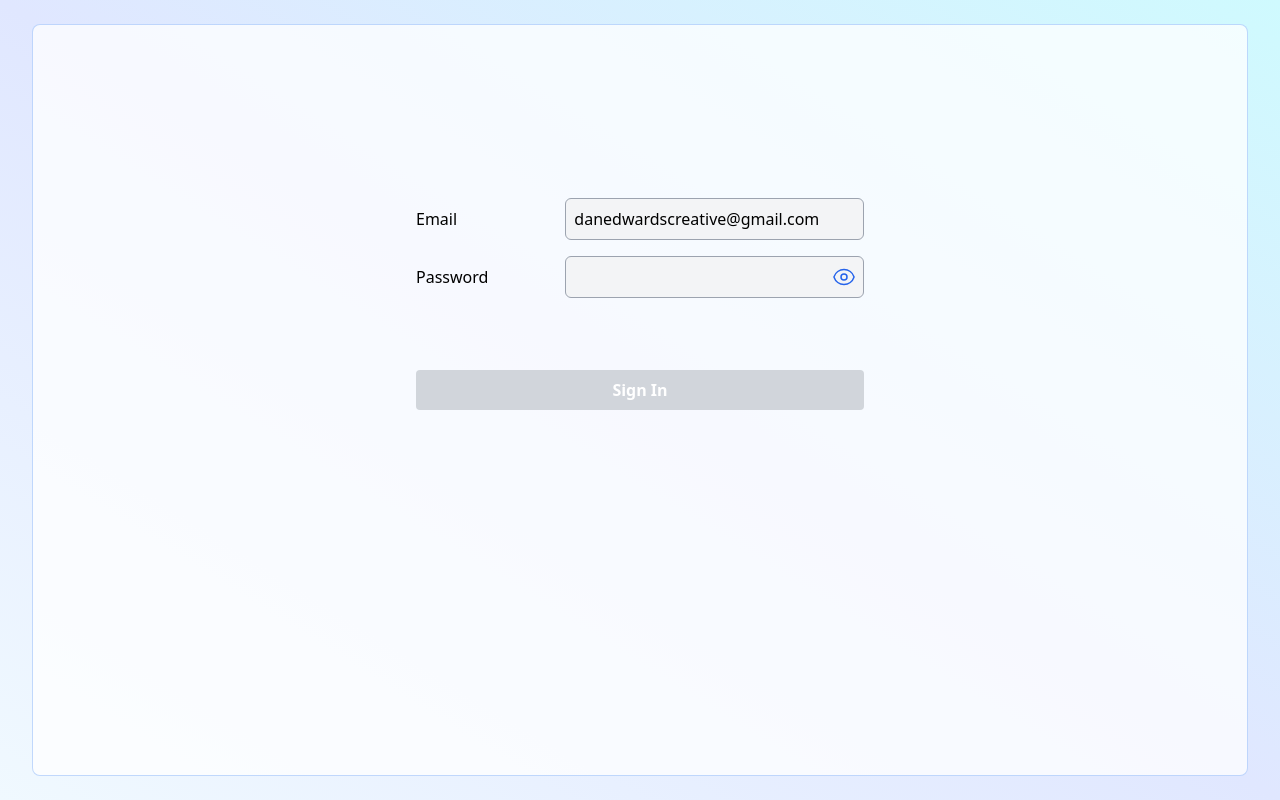
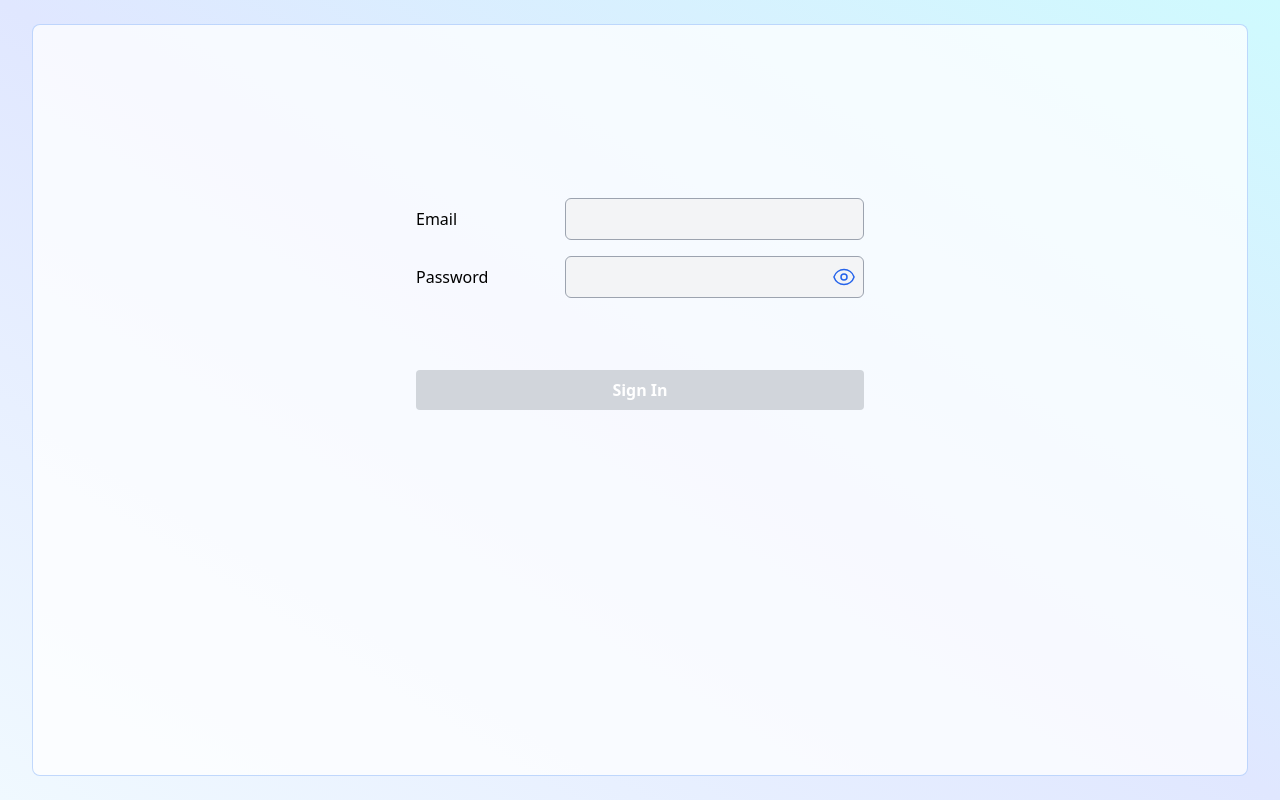
Before and after one commit to danedwardsdeveloper/analytics, a Next.js app: page / in a window 1280 px wide. Built offline with nearby package versions, Linux system fonts and the light colour scheme.

Commit message:
Remove default form values

```diff
--- a/src/components/signInForm/index.tsx
+++ b/src/components/signInForm/index.tsx
@@ -10,10 +10,8 @@ import { Input, PasswordInput } from './Inputs'
 import { Button } from './SubmitButton'
 
 export default function SignInForm() {
-  const [email, setEmail] = useState('danedwardscreative@gmail.com')
-  const [password, setPassword] = useState(
-    process.env.NEXT_PUBLIC_PASSWORD || '',
-  )
+  const [email, setEmail] = useState('')
+  const [password, setPassword] = useState('')
 
   const {
     setIsLoading,
```
